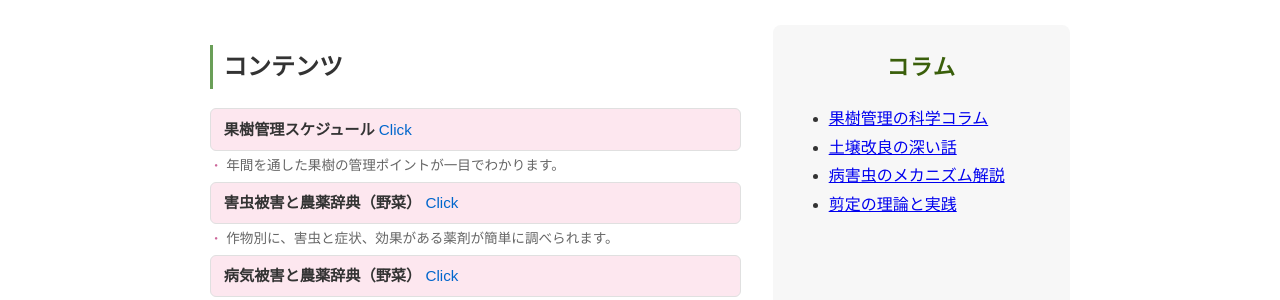
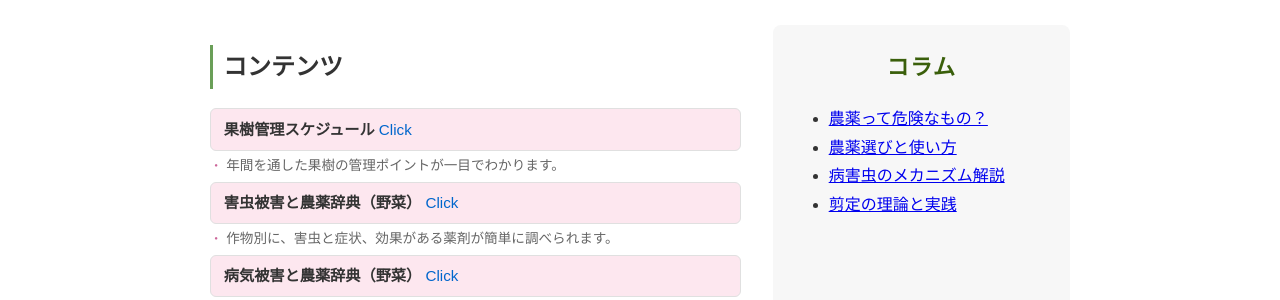
Before and after one commit to shiitake-garden/shiitake-garden.github.io, a Jekyll site: the page built from index.html, in a window 1280 px wide. Shown: the part 799-1099 px from the top of the page. Built offline with Jekyll 4.4.1, drawn with Linux system fonts in a browser that asks for light colours.

Commit message:
Update index.html

```diff
--- a/index.html
+++ b/index.html
@@ -61,8 +61,8 @@ title: 園芸データ検索
   <aside class="sidebar">
     <h3>コラム</h3>
     <ul class="sidebar-list">
-      <li><a href="#">果樹管理の科学コラム</a></li>
-      <li><a href="#">土壌改良の深い話</a></li>
+      <li><a href="./column_nouyaku.html">農薬って危険なもの？</a></li>
+      <li><a href="./column_nouyaku2.html">農薬選びと使い方</a></li>
       <li><a href="#">病害虫のメカニズム解説</a></li>
       <li><a href="#">剪定の理論と実践</a></li>
     </ul>
```
